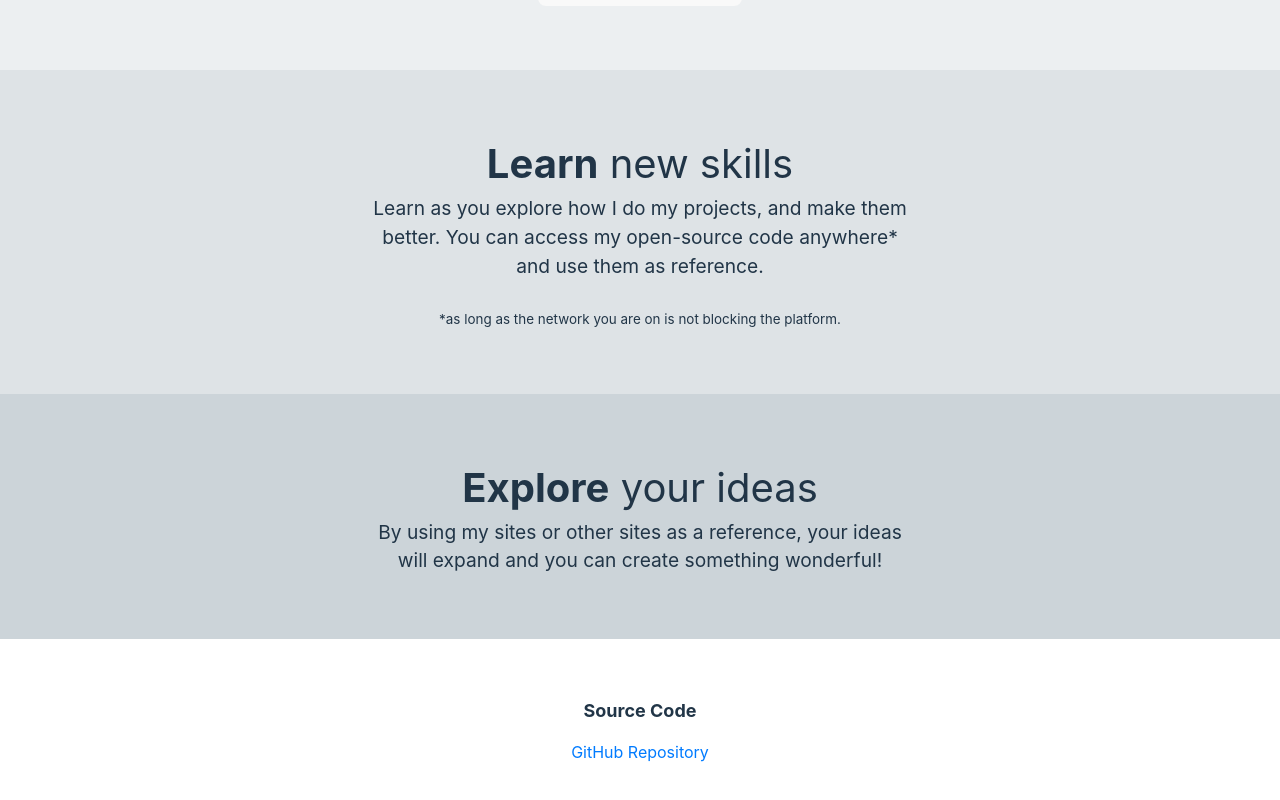
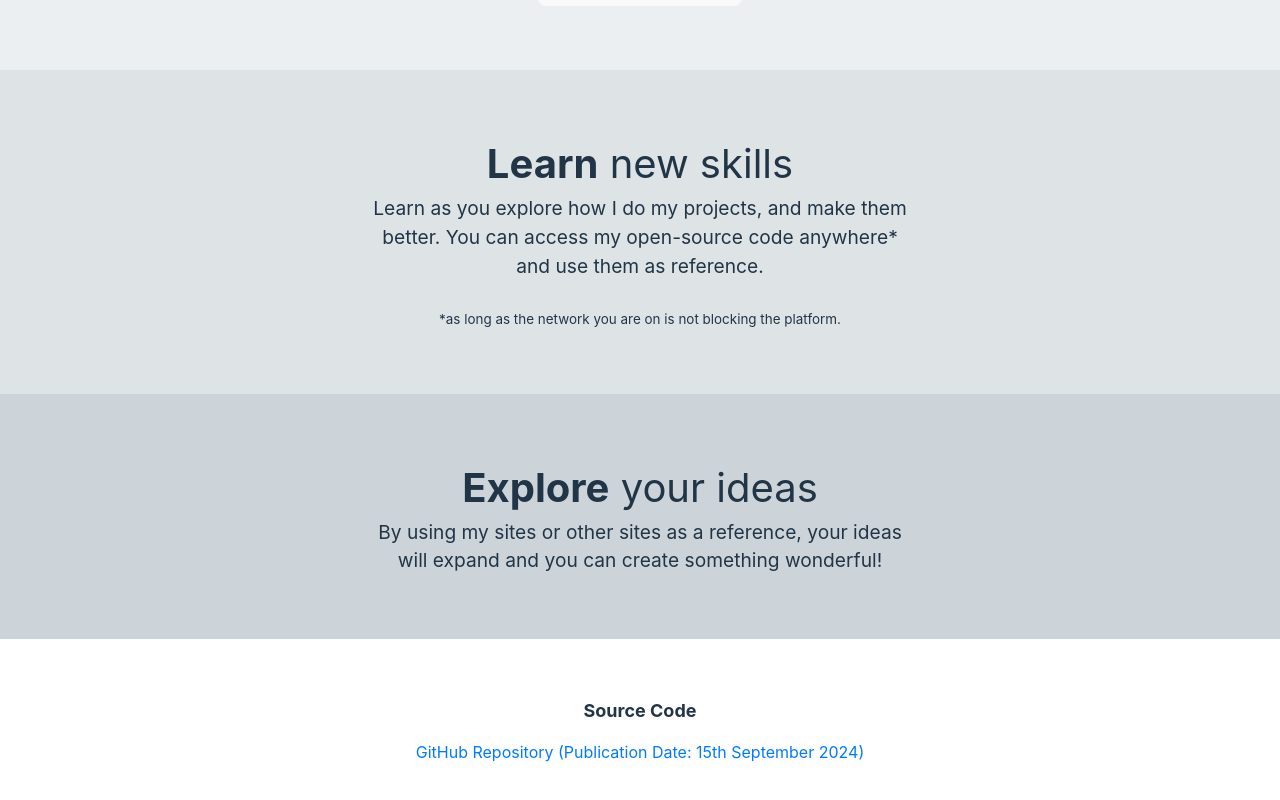
Before and after one commit to Arce-Mdina/apex-app, a React (Vite) app: page / in a window 1280 px wide. Shown: the part 1251-2051 px from the top of the page. Built offline with nearby package versions, Linux system fonts and the light colour scheme; a web font is replaced by a local one.

Commit message:
Added Foot

```diff
--- a/src/components/Foot.jsx
+++ b/src/components/Foot.jsx
@@ -13,6 +13,7 @@ function Footer() {
             style={styles.link}
           >
             GitHub Repository
+            (Publication Date: 15th September 2024)
           </a>
         </p>
       </div>
```
